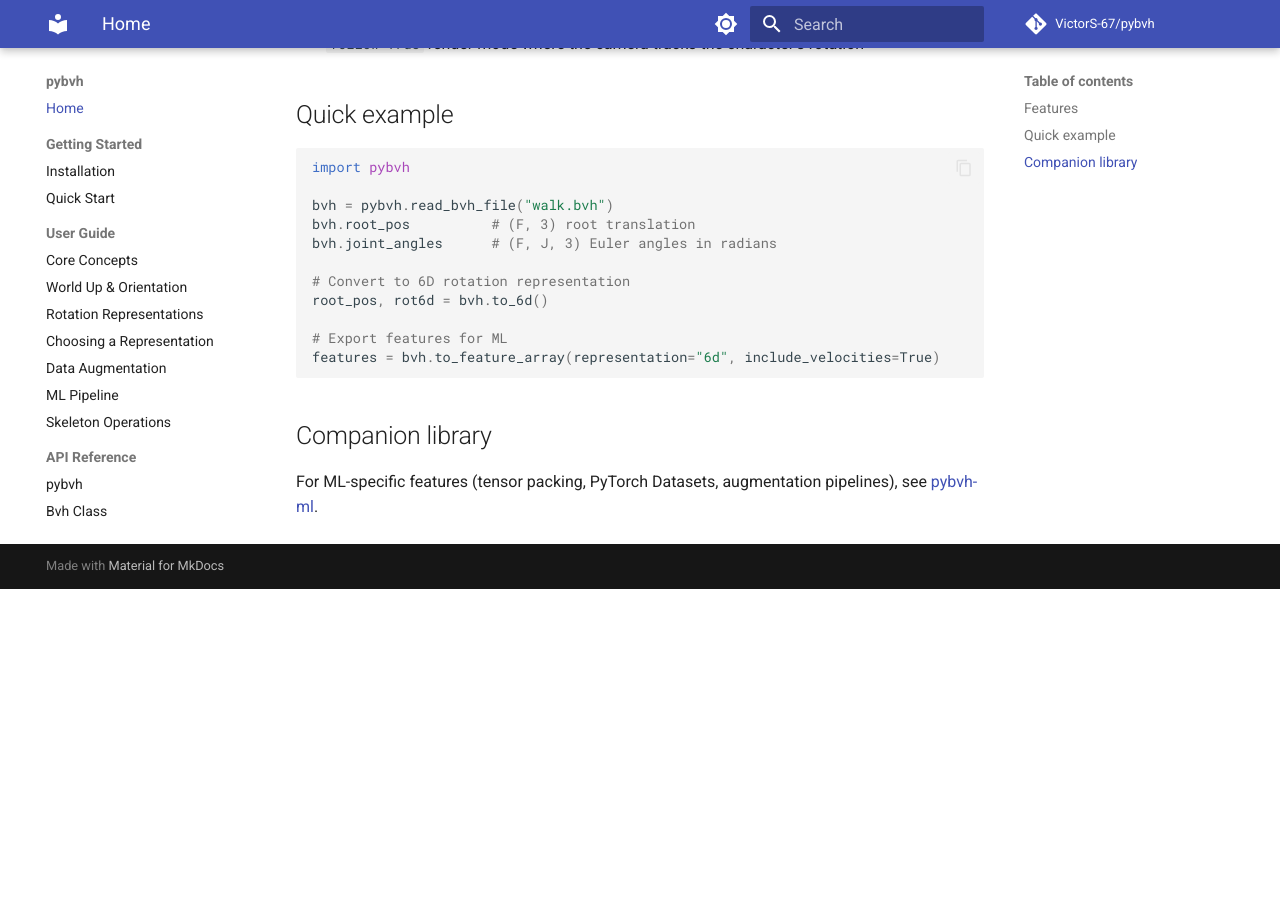
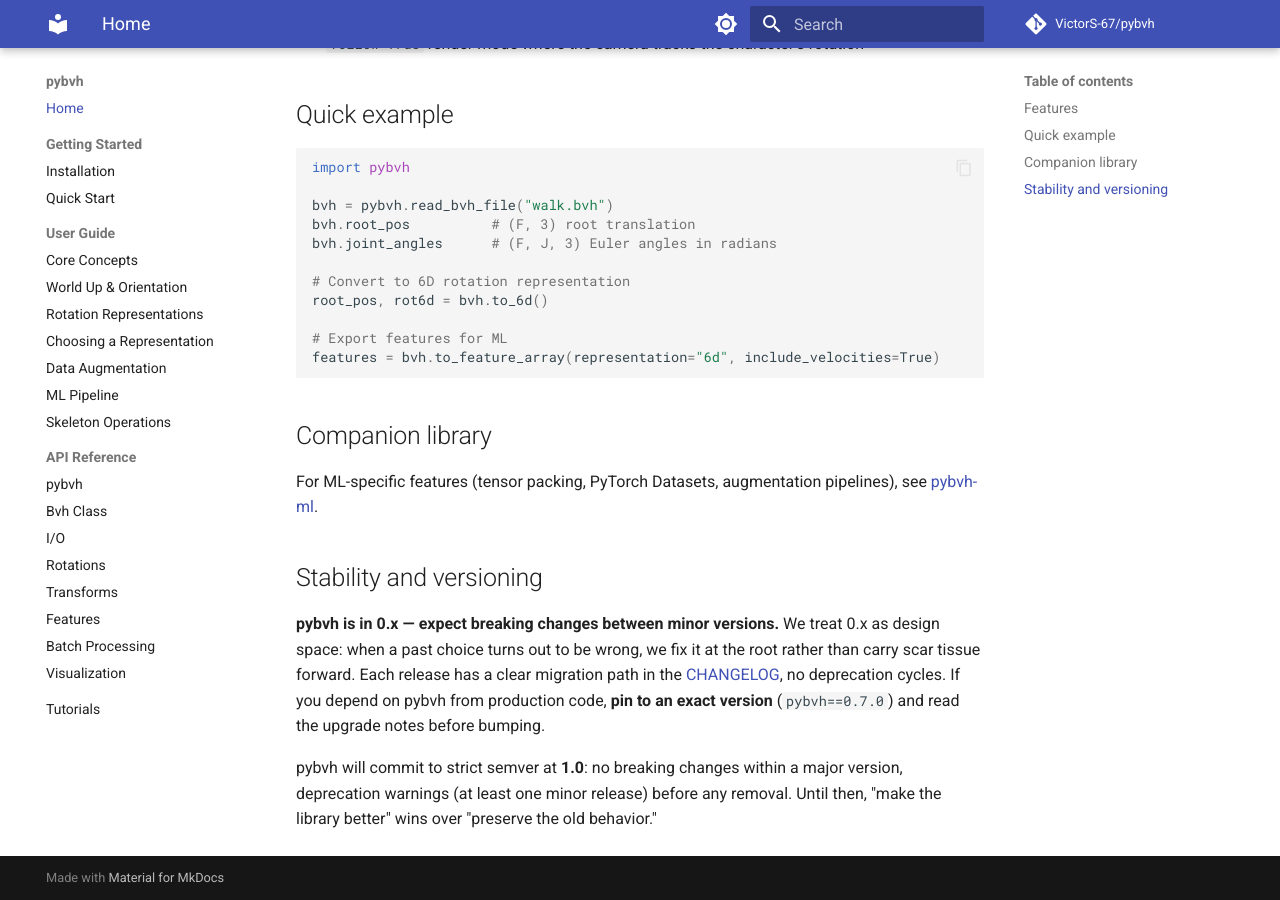
Before and after one commit to VictorS-67/pybvh, an MkDocs documentation site: the page built from docs/index.md, in a window 1280 px wide and 900 px high, scrolled down 678 px. Built offline with MkDocs 1.6.1 and Material for MkDocs 9.7.7, drawn with Linux system fonts in a browser that asks for light colours; comment, search, counter and statistics services are not loaded; before the commit the page ends 1267 px from its top, so only the background shows below that.

Commit message:
add Versioning policy

```diff
--- a/docs/index.md
+++ b/docs/index.md
@@ -35,3 +35,9 @@
 ## Companion library
 
 For ML-specific features (tensor packing, PyTorch Datasets, augmentation pipelines), see [pybvh-ml](https://github.com/VictorS-67/pybvh-ml).
+
+## Stability and versioning
+
+**pybvh is in 0.x — expect breaking changes between minor versions.** We treat 0.x as design space: when a past choice turns out to be wrong, we fix it at the root rather than carry scar tissue forward. Each release has a clear migration path in the [CHANGELOG](https://github.com/VictorS-67/pybvh/blob/main/CHANGELOG.md), no deprecation cycles. If you depend on pybvh from production code, **pin to an exact version** (`pybvh==0.7.0`) and read the upgrade notes before bumping.
+
+pybvh will commit to strict semver at **1.0**: no breaking changes within a major version, deprecation warnings (at least one minor release) before any removal. Until then, "make the library better" wins over "preserve the old behavior."
```
Also changed, not shown: CLAUDE.md (+8 -0 lines), README.md (+9 -1 lines).
